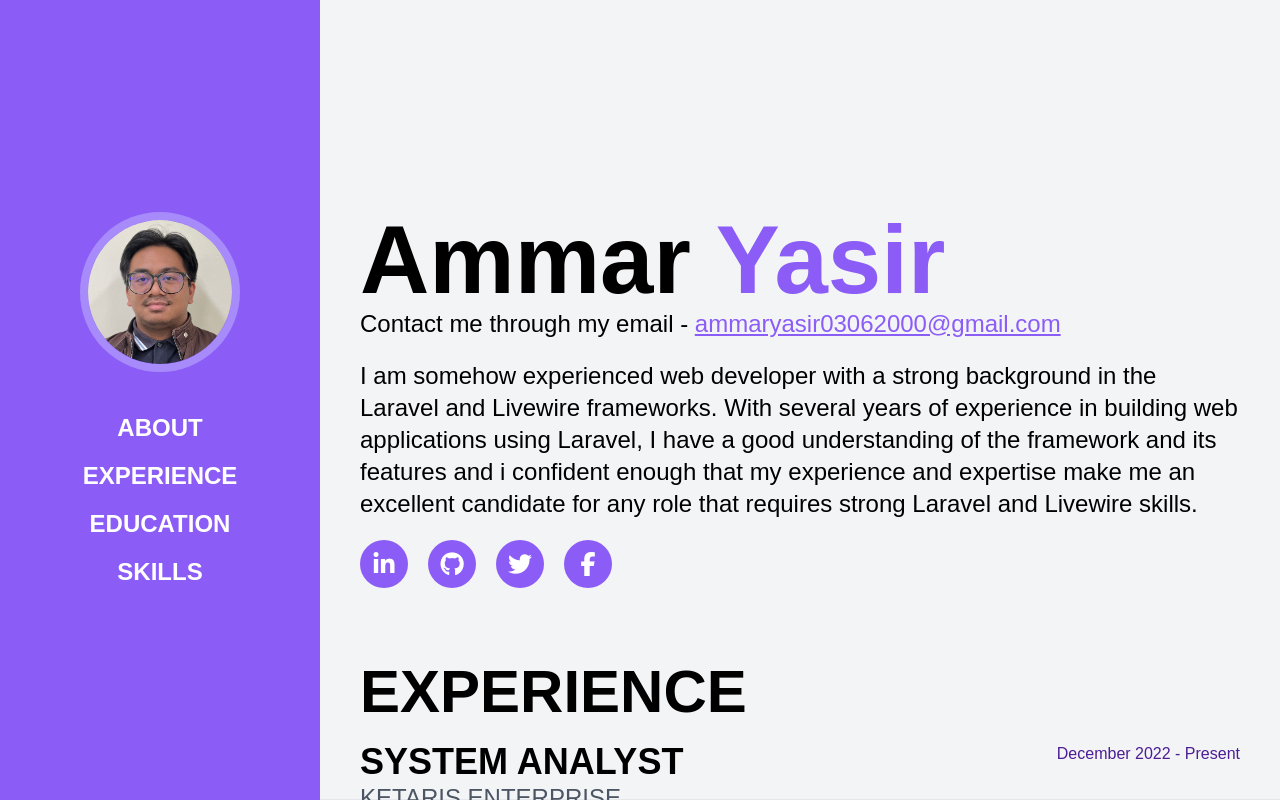
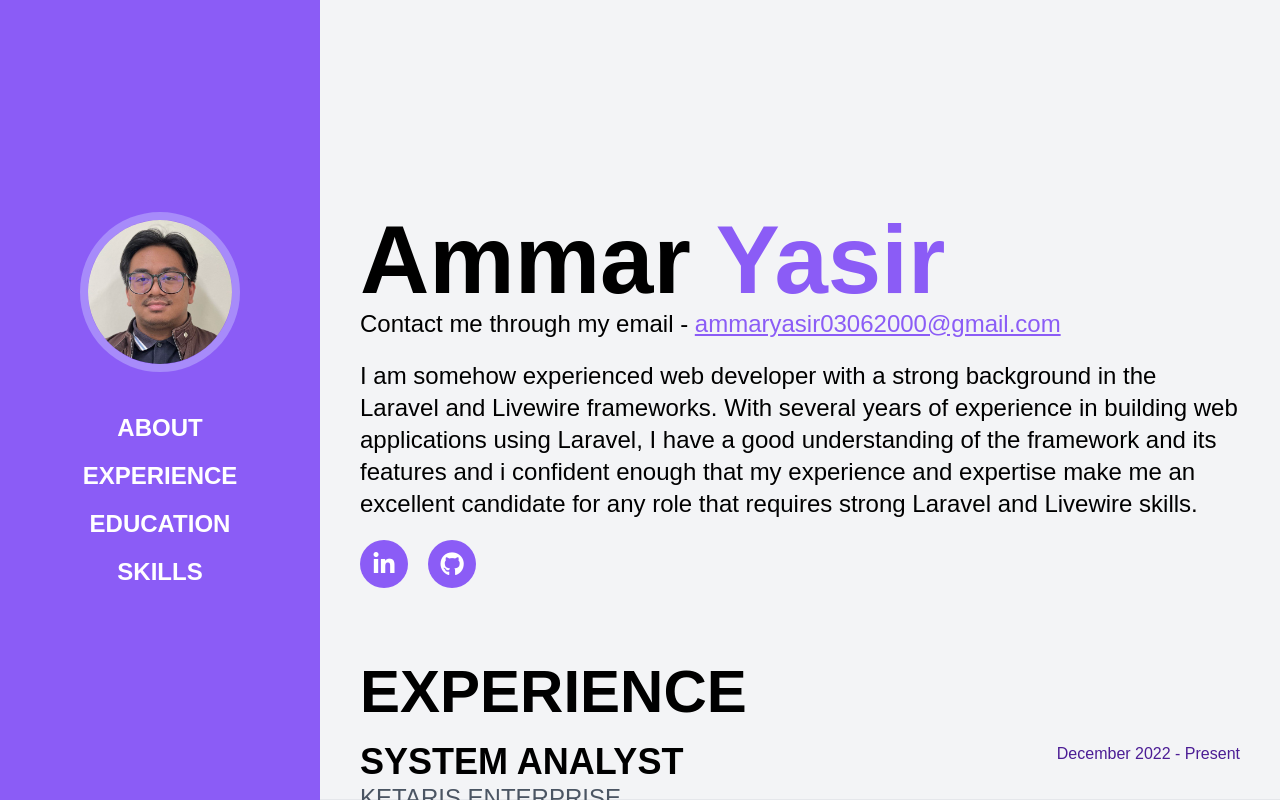
Before and after one commit to AmmrYsir/ammrysir.github.io, a Vue app: page / in a window 1280 px wide. Built offline with nearby package versions, Linux system fonts and the light colour scheme; a web font is replaced by a local one.

Commit message:
[feat] hide twitter/facebook url

```diff
--- a/src/components/AboutMe.vue
+++ b/src/components/AboutMe.vue
@@ -25,12 +25,12 @@
 				<a target="_blank"
 					class="flex justify-center items-center bg-violet-500 rounded-full text-white h-12 w-12 text-center"
 					href="https://github.com/AmmrYsir"><i class="fab fa-github"></i></a>
-				<a target="_blank"
+				<!-- <a target="_blank"
 					class="flex justify-center items-center bg-violet-500 rounded-full text-white h-12 w-12 text-center"
-					href="https://twitter.com/AmmarYasirJB"><i class="fab fa-twitter"></i></a>
-				<a target="_blank"
+					href="https://twitter.com/AmmarYasirJB"><i class="fab fa-twitter"></i></a> -->
+				<!-- <a target="_blank"
 					class="flex justify-center items-center bg-violet-500 rounded-full text-white h-12 w-12 text-center"
-					href="https://www.facebook.com/ammar.yasir.03062000/"><i class="fab fa-facebook-f"></i></a>
+					href="https://www.facebook.com/ammar.yasir.03062000/"><i class="fab fa-facebook-f"></i></a> -->
 			</div>
 		</div>
 	</section>
```
